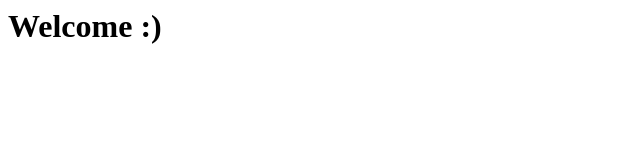
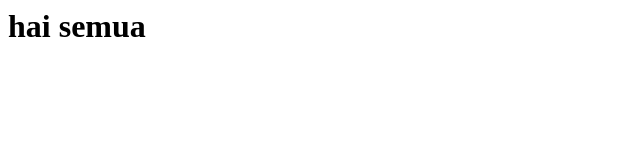
Before and after one commit to juanitagabriela/juanitagabriela.github.io, a plain HTML site: page index.html in a window 1280 px wide. Shown: the whole page, without its empty margins (0-640 px from the left). Drawn offline with Linux system fonts and the light colour scheme.

Commit message:
Update index.html

```diff
--- a/index.html
+++ b/index.html
@@ -3,6 +3,6 @@
   <title>First time</title>
 </head>
 <body>
-   <h1>Welcome :)</h1>
+   <h1>hai semua</h1>
 </body>
 </html>
```
